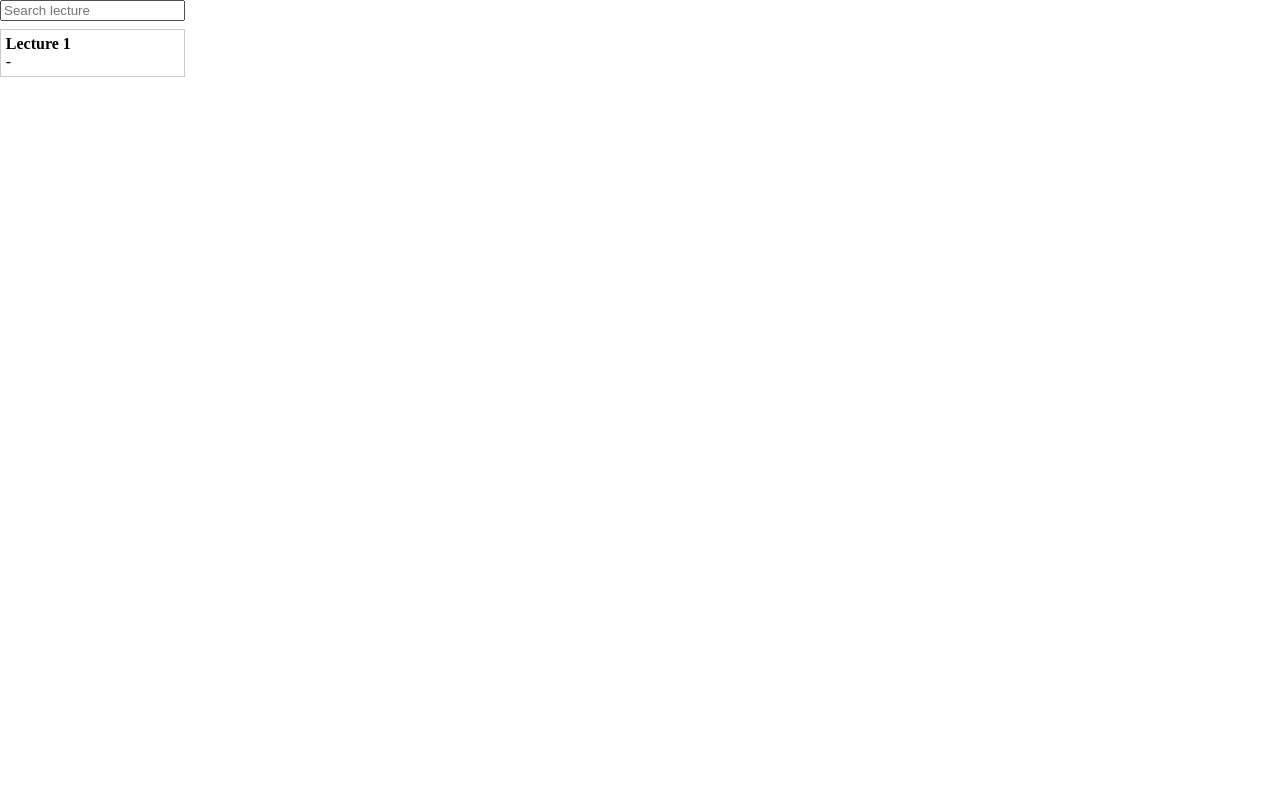
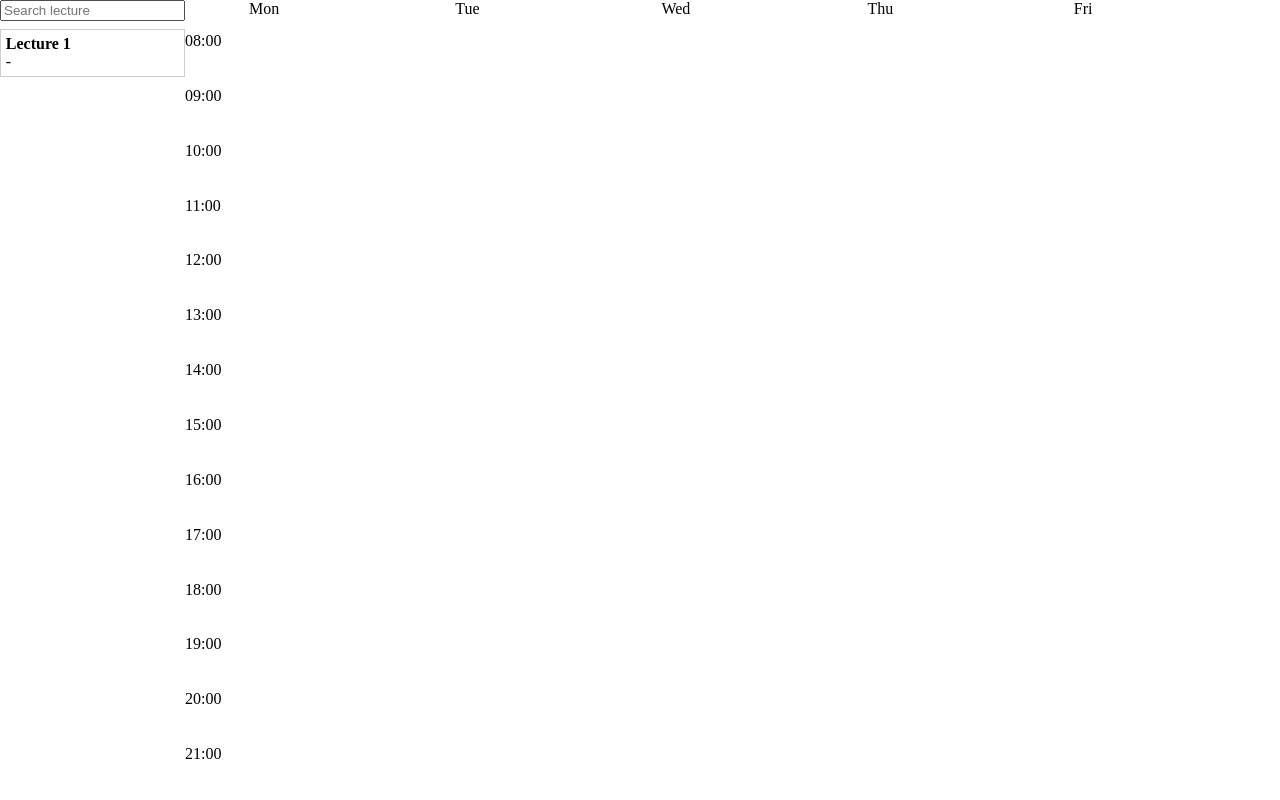
Before and after one commit to hallazzang/vanilla-js, a plain HTML site: page timetable/index.html in a window 1280 px wide. Drawn offline with Linux system fonts and the light colour scheme.

Commit message:
make timetable UI

```diff
--- a/timetable/app.css
+++ b/timetable/app.css
@@ -1,6 +1,6 @@
 html,
 body {
-  min-height: 100%;
+  height: 100%;
 }
 
 body {
@@ -8,7 +8,12 @@ body {
   padding: 0;
 }
 
+#root {
+  height: 100%;
+}
+
 .container {
+  height: 100%;
   display: flex;
 }
 
@@ -18,6 +23,7 @@ body {
 }
 
 .lectures {
+  flex: 1;
   margin: 0;
   margin-top: 0.5rem;
   padding: 0;
@@ -37,5 +43,8 @@ body {
 }
 
 .timetable {
-  display: flex;
+  flex: 1;
+  display: grid;
+  grid-template-columns: 4rem repeat(5, 1fr);
+  grid-template-rows: 2rem repeat(14, 1fr);
 }
--- a/timetable/app.js
+++ b/timetable/app.js
@@ -74,6 +74,28 @@
 
     const timetable = document.createElement('div');
     timetable.classList.add('timetable');
+    ['Mon', 'Tue', 'Wed', 'Thu', 'Fri'].forEach((weekday, i) => {
+      const weekdayHeader = document.createElement('span');
+      weekdayHeader.classList.add('timetable__weekday-header');
+      weekdayHeader.textContent = weekday;
+      Object.assign(weekdayHeader.style, {
+        gridColumn: i + 2,
+        gridRow: 1,
+      });
+      timetable.appendChild(weekdayHeader);
+    });
+    [8, 9, 10, 11, 12, 13, 14, 15, 16, 17, 18, 19, 20, 21].forEach(
+      (hour, i) => {
+        const hourHeader = document.createElement('span');
+        hourHeader.classList.add('timetable__hour-header');
+        hourHeader.textContent = `${String(hour).padStart(2, '0')}:00`;
+        Object.assign(hourHeader.style, {
+          gridColumn: 1,
+          gridRow: i + 2,
+        });
+        timetable.appendChild(hourHeader);
+      }
+    );
     container.appendChild(timetable);
 
     return container;
```
